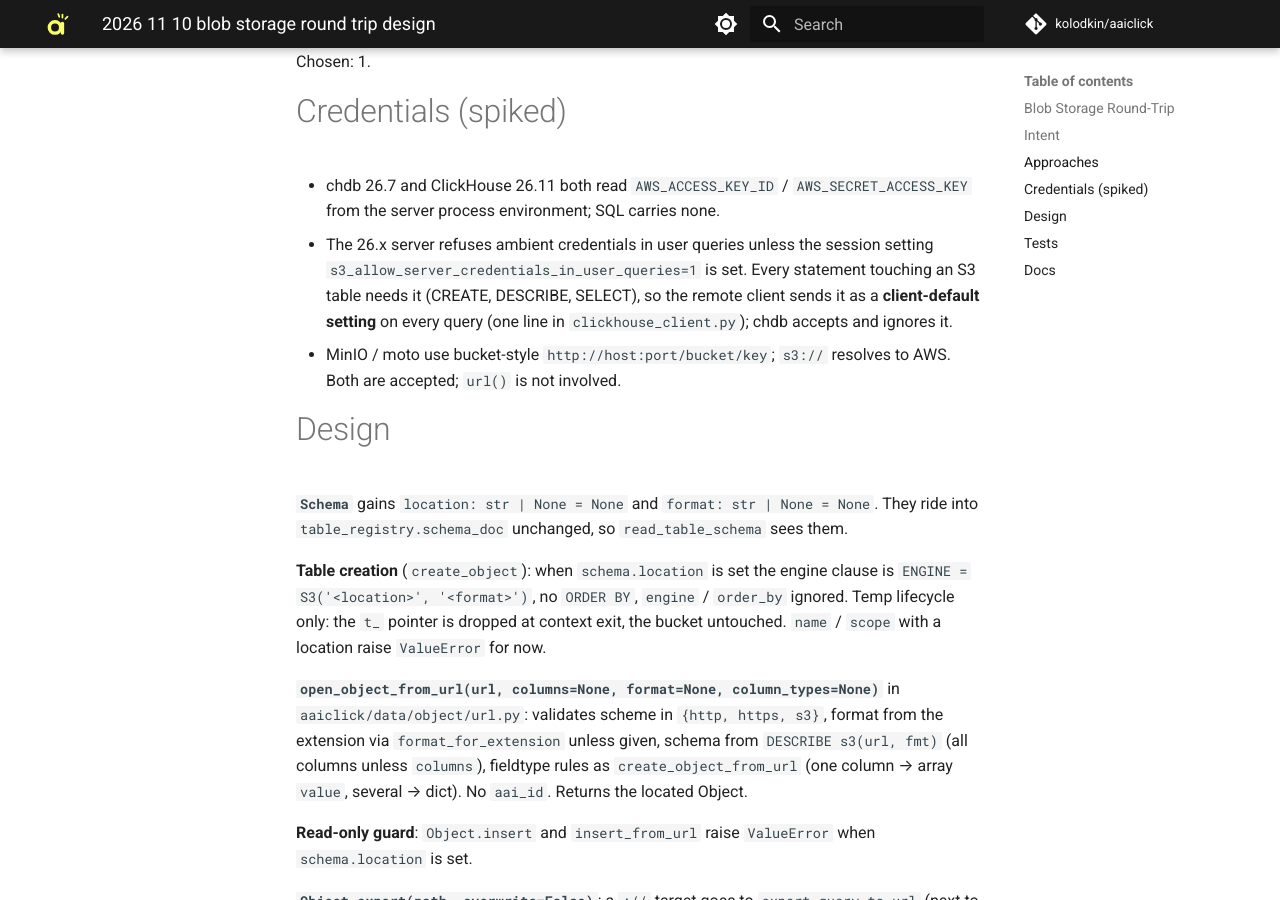
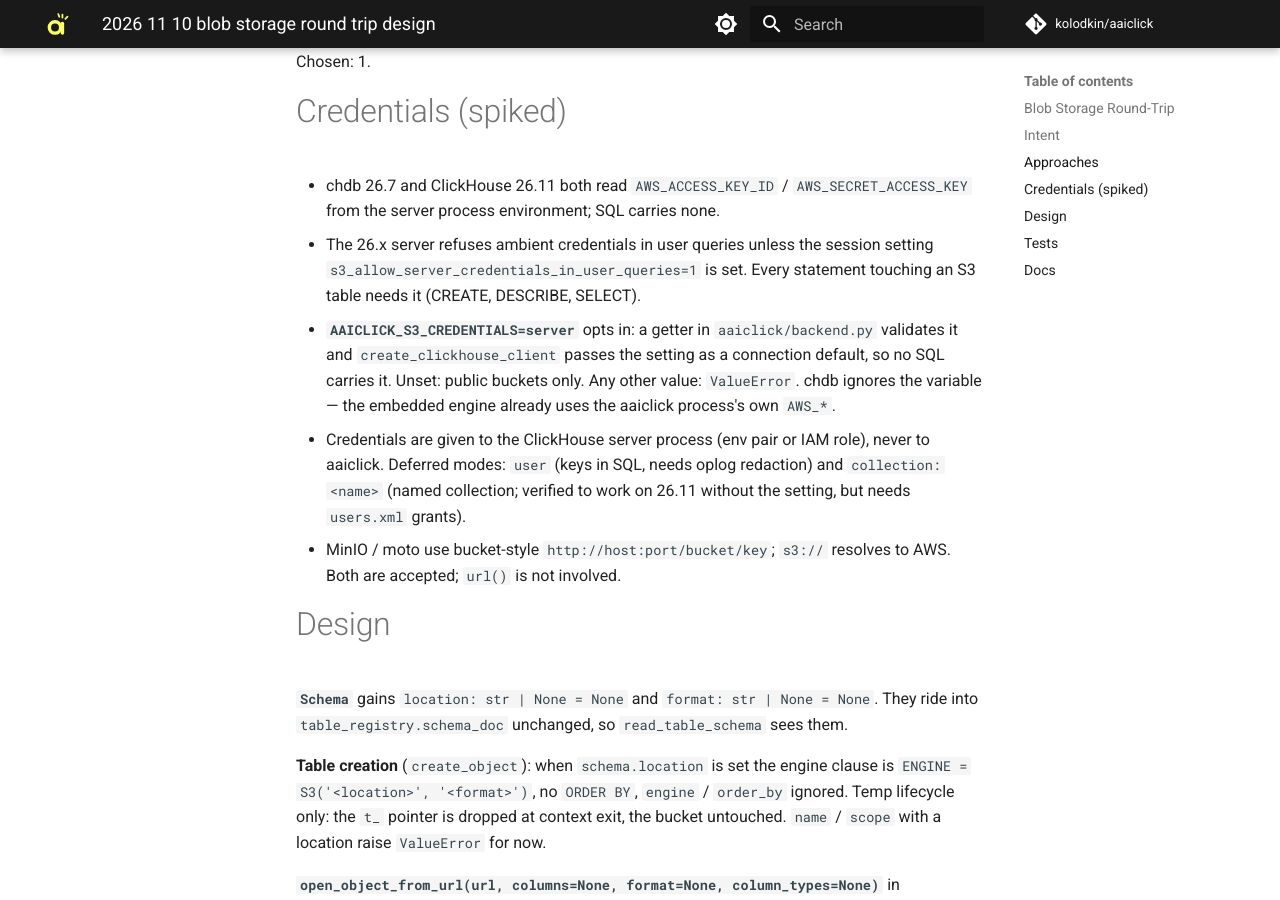
Before and after one commit to kolodkin/aaiclick, an MkDocs documentation site: the page built from docs/superpowers/specs/2026-11-10-blob-storage-round-trip-design.md, in a window 1280 px wide and 900 px high, scrolled down 731 px. Built offline with MkDocs 1.6.1 and Material for MkDocs 9.7.7, drawn with Linux system fonts in a browser that asks for light colours; comment, search, counter and statistics services are not loaded.

Commit message:
Add blob storage round-trip plan; record server credentials mode in spec
Co-Authored-By: Claude Fable 5.2 <noreply@anthropic.com>
Claude-Session: https://claude.ai/code/session_01LcC1uANYJ5199bFP9ZwdFs

```diff
--- a/docs/superpowers/specs/2026-11-10-blob-storage-round-trip-design.md
+++ b/docs/superpowers/specs/2026-11-10-blob-storage-round-trip-design.md
@@ -29,9 +29,16 @@ Chosen: 1.
   none.
 - The 26.x server refuses ambient credentials in user queries unless the
   session setting `s3_allow_server_credentials_in_user_queries=1` is set.
-  Every statement touching an S3 table needs it (CREATE, DESCRIBE, SELECT), so
-  the remote client sends it as a **client-default setting** on every query
-  (one line in `clickhouse_client.py`); chdb accepts and ignores it.
+  Every statement touching an S3 table needs it (CREATE, DESCRIBE, SELECT).
+- **`AAICLICK_S3_CREDENTIALS=server`** opts in: a getter in
+  `aaiclick/backend.py` validates it and `create_clickhouse_client` passes the
+  setting as a connection default, so no SQL carries it. Unset: public buckets
+  only. Any other value: `ValueError`. chdb ignores the variable — the
+  embedded engine already uses the aaiclick process's own `AWS_*`.
+- Credentials are given to the ClickHouse server process (env pair or IAM
+  role), never to aaiclick. Deferred modes: `user` (keys in SQL, needs oplog
+  redaction) and `collection:<name>` (named collection; verified to work on
+  26.11 without the setting, but needs `users.xml` grants).
 - MinIO / moto use bucket-style `http://host:port/bucket/key`; `s3://` resolves
   to AWS. Both are accepted; `url()` is not involved.
 
```
Also changed, not shown: docs/superpowers/plans/2026-11-10-blob-storage-round-trip.md (added, +81 -0 lines).
